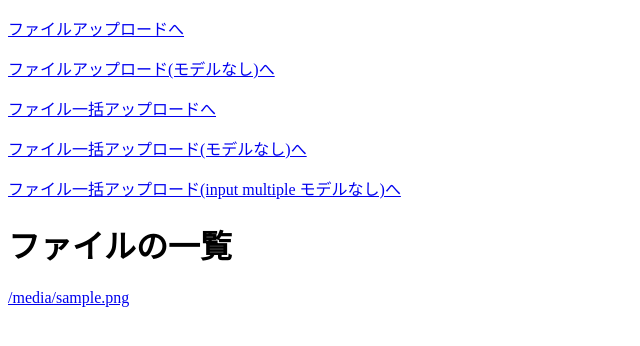
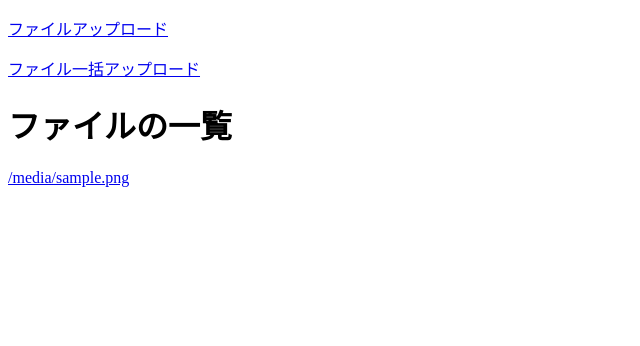
Before and after one commit to Three-sparse/application, a Django app: page / in a window 1280 px wide. Shown: the top 346 px of the page, without its empty margins (0-640 px from the left). Run offline with Django 3.2, Linux system fonts and the light colour scheme; tables that the repository leaves empty hold one stand-in row (values such as "Sample post").

Commit message:
only make upload at once and upload one file function

```diff
--- a/app/templates/app/uploadfile_list.html
+++ b/app/templates/app/uploadfile_list.html
@@ -1,11 +1,11 @@
 {% extends 'app/base.html' %}
 
 {% block content %}
-    <p><a href="{% url 'app:single_upload_with_model' %}">ファイルアップロードへ</a></p>
-    <p><a href="{% url 'app:single_upload' %}">ファイルアップロード(モデルなし)へ</a></p>
-    <p><a href="{% url 'app:multi_upload_with_model' %}">ファイル一括アップロードへ</a></p>
-    <p><a href="{% url 'app:multi_upload' %}">ファイル一括アップロード(モデルなし)へ</a></p>
-    <p><a href="{% url 'app:input_multi' %}">ファイル一括アップロード(input multiple モデルなし)へ</a></p>
+    <p><a href="{% url 'app:single_upload_with_model' %}">ファイルアップロード</a></p>
+    <!-- <p><a href="{% url 'app:single_upload' %}">ファイルアップロード(モデルなし)へ</a></p> -->
+    <p><a href="{% url 'app:multi_upload_with_model' %}">ファイル一括アップロード</a></p>
+    <!-- <p><a href="{% url 'app:multi_upload' %}">ファイル一括アップロード(モデルなし)へ</a></p> -->
+    <!-- <p><a href="{% url 'app:input_multi' %}">ファイル一括アップロード(input multiple モデルなし)へ</a></p> -->
 
     <h1>ファイルの一覧</h1>
     {% for uploadfile in uploadfile_list %}
--- a/app/urls.py
+++ b/app/urls.py
@@ -20,4 +20,5 @@ urlpatterns = [
     path('multi/upload/model/', views.multi_upload_with_model, name='multi_upload_with_model'),
 
     # input multiple
-    path('input/multiple/upload/', views.InputMultiUploadView.as_view(), name='input_multi'),]
+    path('input/multiple/upload/', views.InputMultiUploadView.as_view(), name='input_multi'),
+    ]
--- a/app/views.py
+++ b/app/views.py
@@ -1,3 +1,4 @@
+
 from django.shortcuts import render, redirect
 from django.urls import reverse_lazy
 from django.views import generic
```
